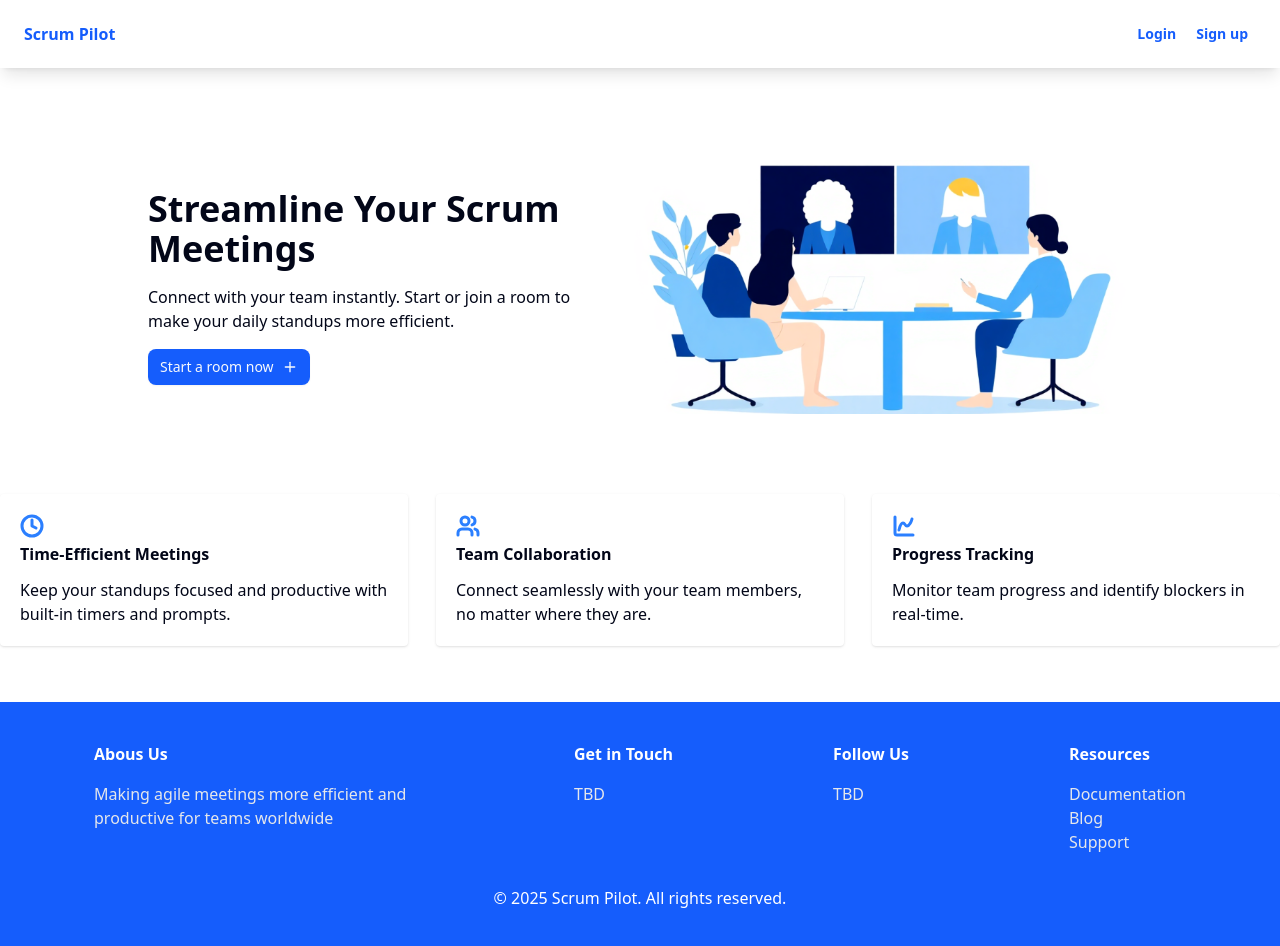
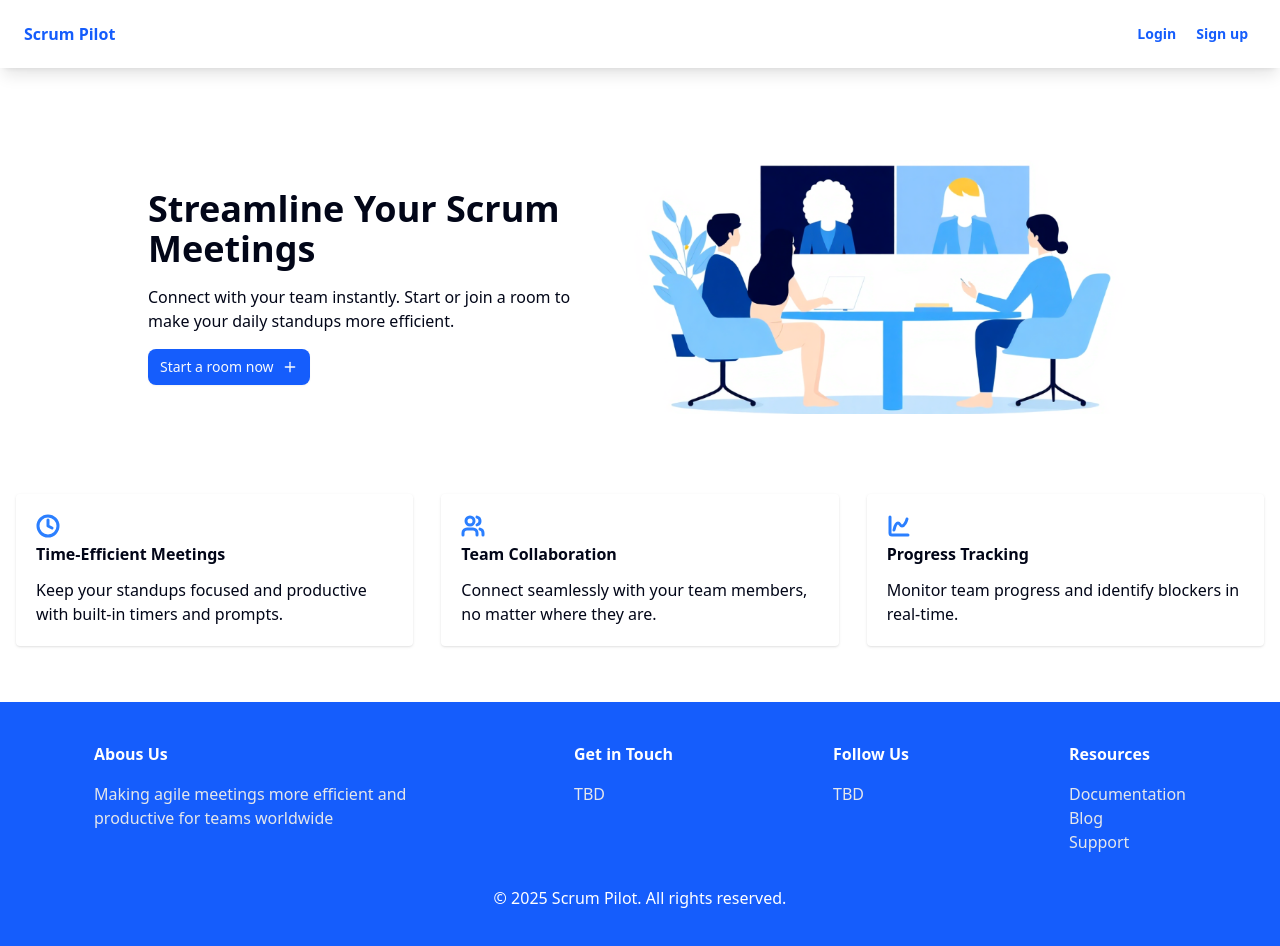
Before and after one commit to npier97/ScrumPilot, a React (Vite) app: page / in a window 1280 px wide. Shown: the top 946 px of the page. Built offline with nearby package versions, Linux system fonts and the light colour scheme.

Commit message:
style: config global container style

```diff
--- a/src/index.css
+++ b/src/index.css
@@ -117,4 +117,7 @@
   body {
     @apply bg-background text-foreground;
   }
+  .container {
+    @apply px-4;
+  }
 }
```
